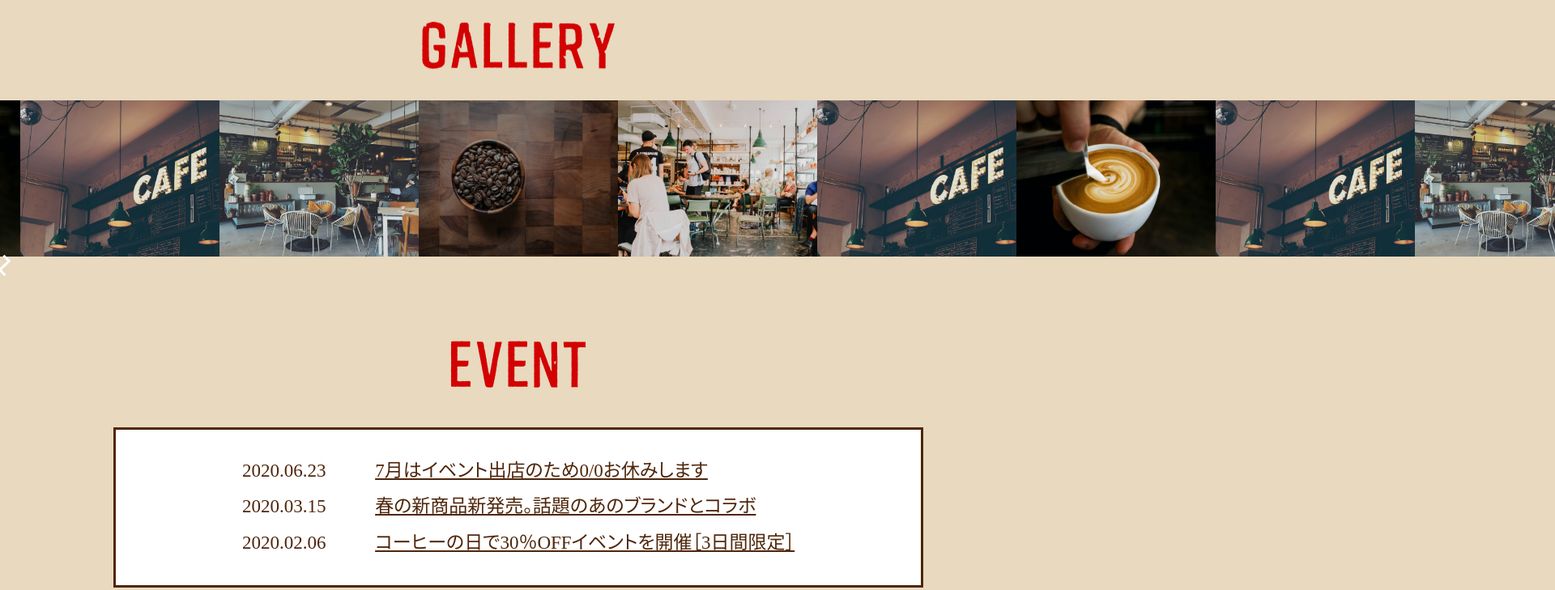
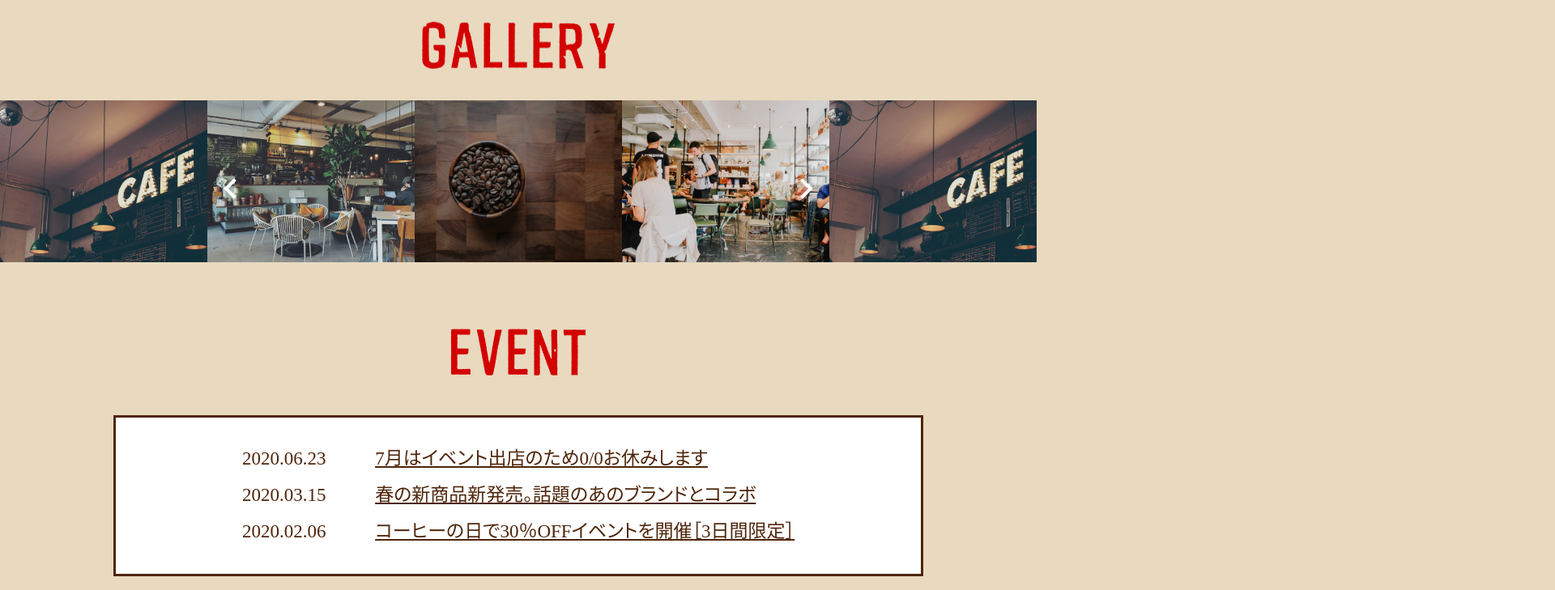
Before and after one commit to MahoSegawa/Work005, a plain HTML site: page Work5/index.html in a window 1280 px wide. Shown: the part 2240-2969 px from the top of the page at 81% size, 1920 px wide, since content can reach past the window. Drawn offline with nearby package versions, Linux system fonts and the light colour scheme.

Commit message:
Work6
●PC版ギャラリースライド左右の隙間修正
●右スクロールできないよう修正
●ギャラリースライド左右ボタン変更、位置変更

```diff
--- a/Work5/css/style.css
+++ b/Work5/css/style.css
@@ -203,7 +203,7 @@ body {
 .sliderArea {
 	max-width: 100%;
 	margin: 0 auto;
-	padding: 0 25px;
+
 }
 /* .sliderArea.w300 {
 	max-width: 384px;
@@ -222,33 +222,33 @@ body {
 }
 .slick-next{
     right:0!important;
+    display: inline-block;
+  width: 18px;
+  height: 18px;
+  margin: 0 10px;
+  border-top: 4px solid #fff;
+  border-right: 4px solid #fff;
+  transform: rotate(45deg);
+  right:270px!important;
   }
   .slick-prev{
     left:0!important;
-  }
+    display: inline-block;
+    width: 18px;
+    height: 18px;
+    margin: 0 10px;
+    border-left: 4px solid #fff;
+    border-bottom: 4px solid #fff;
+    transform: rotate(45deg);
+    left:270px!important;
+      }
+
   .slick-arrows{
     z-index:100!important;
   }
 .slick-prev:before, .slick-next:before {
-	color: #fff;
     content:""!important;
       }
-
-.arrow{
-  border-top: solid 3px #fff;
-  border-right: solid 3px #fff;
-  width: 8px;
-  height: 8px;
-  transform: rotate(45deg);
-  }
-.arrow2{
-    border-bottom: solid 3px #fff;
-    border-left: solid 3px #fff;
-    width: 8px;
-    height: 8px;
-    transform: rotate(45deg);
-}
-
 
 .slick-active {
 	opacity: 1;
@@ -270,9 +270,6 @@ body {
 .full-screen
 ==================*/
 
-.full-screen_one .slick-list {
-	overflow: visible;
-}
 
 /* event */
 .event{
@@ -556,6 +553,13 @@ footer{
      .full-screen_one img{
         width: 730px;
     }
+    .slick-next{
+        right:30px!important;
+      }
+
+    .slick-prev{
+        left:30px!important;
+      }
 
      /* event */
 
--- a/Work5/index.html
+++ b/Work5/index.html
@@ -118,40 +118,34 @@
             </div>
             <div>
                 <picture>
-                <source media="(max-width:767px)" srcset="img/images/mobile_gallery-100.jpg 767w" sizes="100vw">
+                <source media="(max-width:767px)" srcset="img/images/pc_gallary_02-100.jpg 767w" sizes="100vw">
                 <img src="img/images/pc_gallary_02-100.jpg" alt="カフェの様子">
             </picture>
         </div>
         <div>
             <picture>
-            <source media="(max-width:767px)" srcset="img/images/mobile_gallery-100.jpg 767w" sizes="100vw">
+            <source media="(max-width:767px)" srcset="img/images/pc_gallary_03-100.jpg 767w" sizes="100vw">
             <img src="img/images/pc_gallary_03-100.jpg" alt="カフェの様子">
         </picture>
     </div>
     <div>
         <picture>
-        <source media="(max-width:767px)" srcset="img/images/mobile_gallery-100.jpg 767w" sizes="100vw">
+        <source media="(max-width:767px)" srcset="img/images/pc_gallary_04-100.jpg 767w" sizes="100vw">
         <img src="img/images/pc_gallary_04-100.jpg" alt="カフェの様子">
     </picture>
 </div>
 <div>
     <picture>
-    <source media="(max-width:767px)" srcset="img/images/mobile_gallery-100.jpg 767w" sizes="100vw">
+    <source media="(max-width:767px)" srcset="img/images/pc_gallary_05-100.jpg 767w" sizes="100vw">
     <img src="img/images/pc_gallary_05-100.jpg" alt="カフェの様子">
 </picture>
 </div>
 <div>
     <picture>
-    <source media="(max-width:767px)" srcset="img/images/mobile_gallery-100.jpg 767w" sizes="100vw">
+    <source media="(max-width:767px)" srcset="img/images/pc_gallary_02-100.jpg 767w" sizes="100vw">
     <img src="img/images/pc_gallary_02-100.jpg" alt="カフェの様子">
 </picture>
 </div>
-
-    </div>
-</div>
-<div class="arrow"></div>
-<div class="arrow2"></div>
-
 
 </section>
 
```
